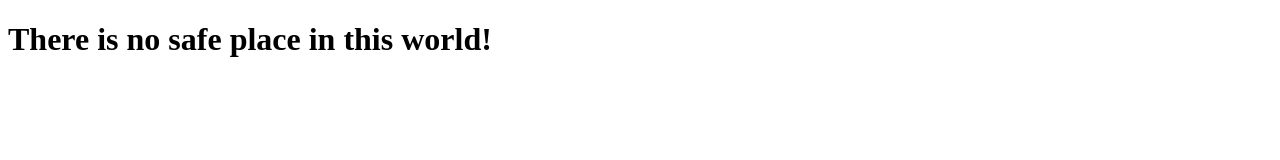
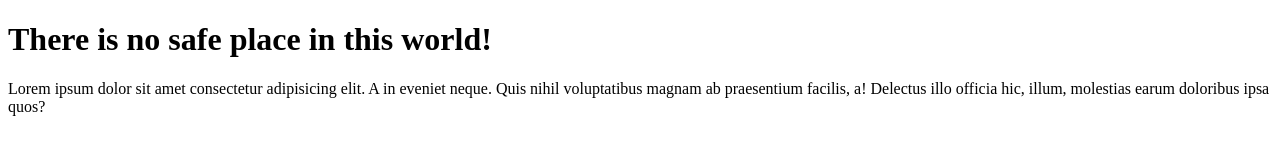
Before and after one commit to lnxwds24/web-anonim, a plain HTML site: page index.html in a window 1280 px wide. Drawn offline with Linux system fonts and the light colour scheme.

Commit message:
Add Lorem on Index

```diff
--- a/index.html
+++ b/index.html
@@ -7,5 +7,6 @@
 </head>
 <body>
   <h1>There is no safe place in this world!</h1>
+  <p>Lorem ipsum dolor sit amet consectetur adipisicing elit. A in eveniet neque. Quis nihil voluptatibus magnam ab praesentium facilis, a! Delectus illo officia hic, illum, molestias earum doloribus ipsa quos?</p>
 </body>
 </html>
```
